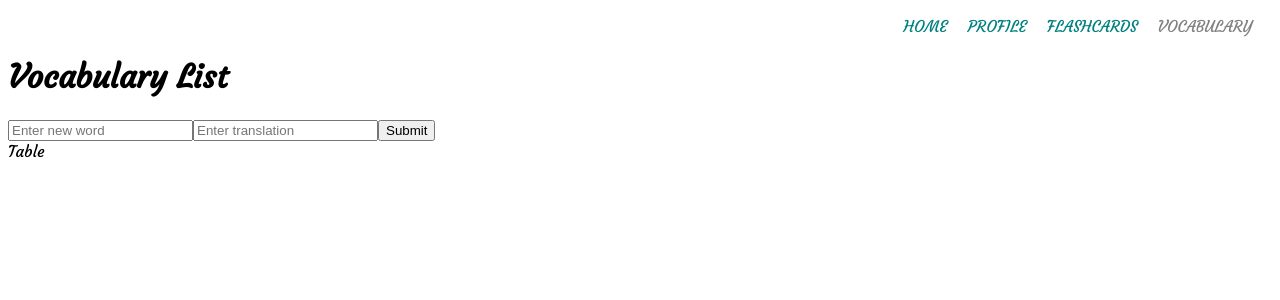
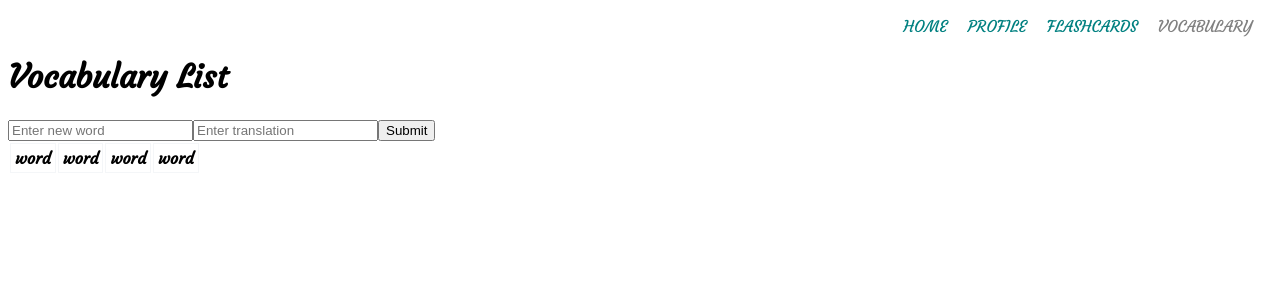
Before and after one commit to chatter-ladder/client, a React (Create React App) app: page /vocabulary in a window 1280 px wide. Shown: the top 300 px of the page. Built offline with nearby package versions, Linux system fonts and the light colour scheme.

Commit message:
Table componenent now renders headings

```diff
--- a/src/components/UI/Table/Cell/Cell.module.css
+++ b/src/components/UI/Table/Cell/Cell.module.css
@@ -1,7 +1,11 @@
 .Header {
-
+  border: 1px solid #f4f6f8;
+  padding: 4px;
+  text-align: left;
 }
 
 .Content {
-
+  border: 1px solid #f4f6f8;
+  padding: 4px;
+  text-align: left;
 }
--- a/src/components/UI/Table/Table.js
+++ b/src/components/UI/Table/Table.js
@@ -1,5 +1,6 @@
 import React, { Component } from 'react';
 
+import classes from './Table.module.css';
 import Cell from './Cell/Cell';
 
 class Table extends Component {
@@ -23,7 +24,17 @@ class Table extends Component {
   }
 
   render () {
-    return (<div>Table</div>);
+    const headingRows = (
+      <tr>
+        {this.props.headings.map(this.renderHeadingRow)}
+      </tr>
+    )
+    return (
+      <table>
+        <thead>{headingRows}</thead>
+        <tbody></tbody>
+      </table>
+    );
   }
 }
 
--- /dev/null
+++ b/src/components/UI/Table/Table.module.css
@@ -0,0 +1,5 @@
+.Table {
+  border-spacing: 0px;
+  background: #fff;
+  box-shadow: 0 1px 0 0 rgba(22, 29, 37, 0.05);
+}
```
